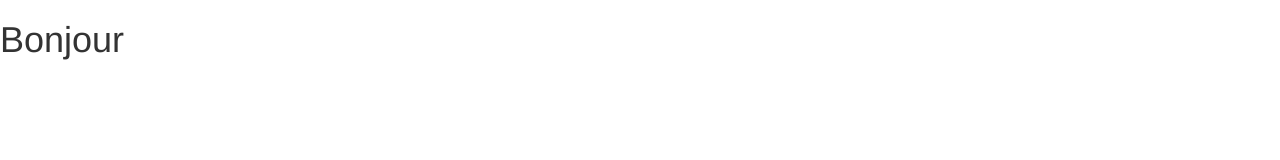
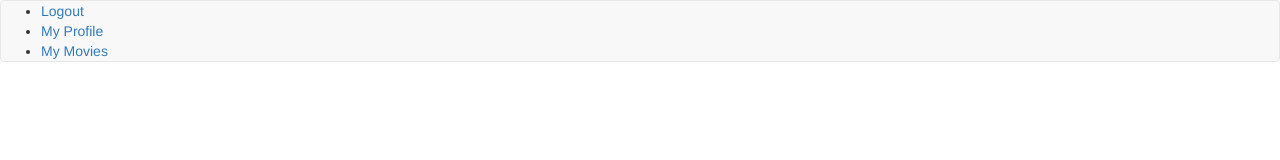
Before and after one commit to madhat5/HaitiFilm, a website: page public/index.html in a window 1280 px wide. Drawn offline with nearby package versions, Linux system fonts and the light colour scheme.

Commit message:
html navbar built

```diff
--- a/public/app.js
+++ b/public/app.js
@@ -1,2 +1,2 @@
-// TEST
-console.log("Open Sesame");
+// // TEST
+// console.log("Open Sesame");
--- a/public/index.html
+++ b/public/index.html
@@ -8,7 +8,20 @@
   <script type="text/javascript" src="app.js"></script>
 </head>
 <body>
-  <h1>Bonjour</h1>
+  <div id='site-wrapper' ngmyusers>
+<!-- =================== NAVBAR =================== -->
+    <ul class='navbar navbar-default' ng-show='userController.loggedIn'>
+      <li class='nav-item'><a href="#" ng-show='userController.loggedIn' ng-click='userController.logout()'>Logout</a></li>
+      <li class='nav-item'><a href="#" ng-show='userController.loggedIn' ng-click=''>My Profile</a></li>
+      <li class='nav-item'><a href="#" ng-show='userController.loggedIn' ng-click=''>My Movies</a></li>
+    </ul>
+<!-- ================= WELCOME SCREEN ================= -->
+  <div class='container-fluid'>
+
+  </div>
+<!-- ================== LOGGED IN ================== -->
+
+  </div>
 
   <script src='app.js'></script>
 </body>
```
Also changed, not shown: README.md.
